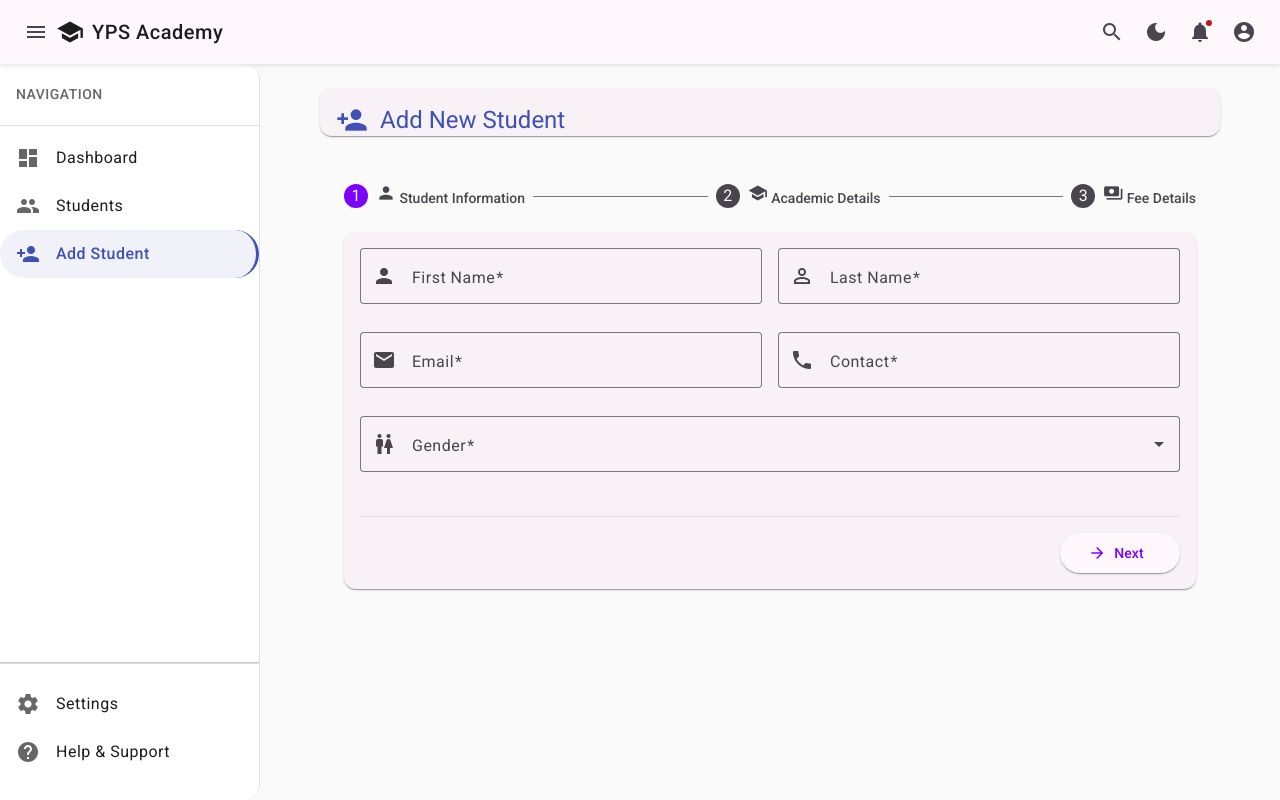
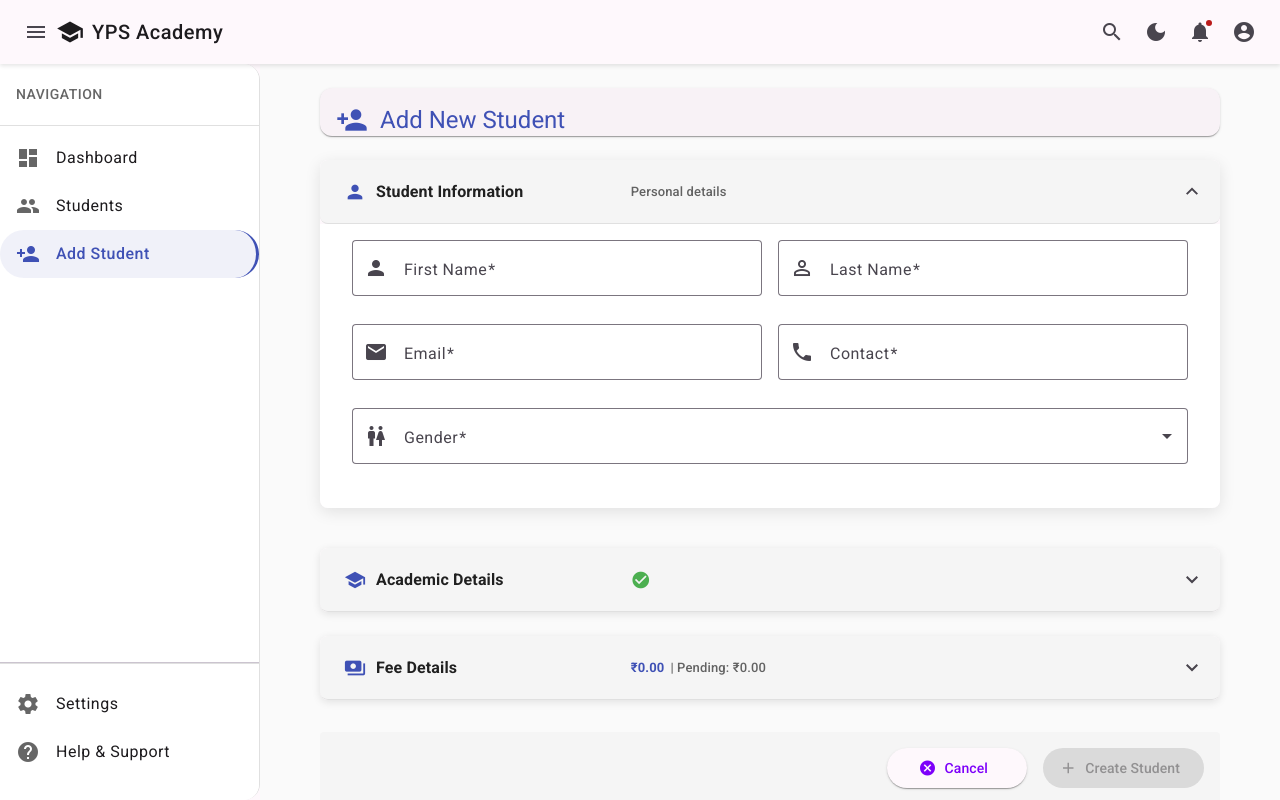
Before and after one commit to yps-academy-udgir/yps-academy-web, an Angular app in the folder frontend/: page /students/add in a window 1280 px wide. Built offline with nearby package versions, Linux system fonts and the light colour scheme.

Commit message:
student form converted into an accordian

```diff
--- a/frontend/src/app/features/student/components/student-form/student-form.component.html
+++ b/frontend/src/app/features/student/components/student-form/student-form.component.html
@@ -17,23 +17,31 @@
   <!-- Form -->
   @if (!loading()) {
     <form [formGroup]="studentForm" (ngSubmit)="onSubmit()" class="student-form">
-      <mat-stepper [linear]="true" #stepper>
-        <!-- Step 1: Student Information -->
-        <mat-step [stepControl]="studentInfoGroup" label="Student Information">
-          <ng-template matStepLabel>
-            <mat-icon>person</mat-icon>
+      <mat-accordion class="form-accordion" multi="false">
+
+        <!-- Panel 1: Student Information -->
+        <mat-expansion-panel class="form-panel" expanded="true">
+          <mat-expansion-panel-header class="panel-header">
+            <mat-panel-title class="panel-title">
+              <mat-icon class="panel-icon">person</mat-icon>
               Student Information
-          </ng-template>
+            </mat-panel-title>
+            <mat-panel-description class="panel-description">
+              @if (studentInfoGroup.valid) {
+                <mat-icon class="complete-icon">check_circle</mat-icon>
+              } @else {
+                Personal details
+              }
+            </mat-panel-description>
+          </mat-expansion-panel-header>
 
-          <mat-card class="form-section">
-            <mat-card-content>
+          <div class="panel-content">
             <div class="form-row">
               <mat-form-field appearance="outline" class="form-field">
                 <mat-label>First Name</mat-label>
                 <input matInput formControlName="firstName" placeholder="Enter first name" />
                 <mat-icon matPrefix>person</mat-icon>
-                  @if (studentForm.get('firstName')?.invalid &&
-                        studentForm.get('firstName')?.touched) {
+                @if (studentForm.get('firstName')?.invalid && studentForm.get('firstName')?.touched) {
                   <mat-error>{{ getErrorMessage('firstName') }}</mat-error>
                 }
               </mat-form-field>
@@ -42,8 +50,7 @@
                 <mat-label>Last Name</mat-label>
                 <input matInput formControlName="lastName" placeholder="Enter last name" />
                 <mat-icon matPrefix>person_outline</mat-icon>
-                  @if (studentForm.get('lastName')?.invalid &&
-                        studentForm.get('lastName')?.touched) {
+                @if (studentForm.get('lastName')?.invalid && studentForm.get('lastName')?.touched) {
                   <mat-error>{{ getErrorMessage('lastName') }}</mat-error>
                 }
               </mat-form-field>
@@ -54,8 +61,7 @@
                 <mat-label>Email</mat-label>
                 <input matInput type="email" formControlName="email" placeholder="student@example.com" />
                 <mat-icon matPrefix>email</mat-icon>
-                  @if (studentForm.get('email')?.invalid &&
-                        studentForm.get('email')?.touched) {
+                @if (studentForm.get('email')?.invalid && studentForm.get('email')?.touched) {
                   <mat-error>{{ getErrorMessage('email') }}</mat-error>
                 }
               </mat-form-field>
@@ -64,8 +70,7 @@
                 <mat-label>Contact</mat-label>
                 <input matInput type="tel" formControlName="contact" placeholder="+1 234 567 8900" />
                 <mat-icon matPrefix>phone</mat-icon>
-                  @if (studentForm.get('contact')?.invalid &&
-                        studentForm.get('contact')?.touched) {
+                @if (studentForm.get('contact')?.invalid && studentForm.get('contact')?.touched) {
                   <mat-error>{{ getErrorMessage('contact') }}</mat-error>
                 }
               </mat-form-field>
@@ -80,32 +85,31 @@
                   }
                 </mat-select>
                 <mat-icon matPrefix>wc</mat-icon>
-                  @if (studentForm.get('gender')?.invalid &&
-                        studentForm.get('gender')?.touched) {
+                @if (studentForm.get('gender')?.invalid && studentForm.get('gender')?.touched) {
                   <mat-error>{{ getErrorMessage('gender') }}</mat-error>
                 }
               </mat-form-field>
             </div>
+          </div>
+        </mat-expansion-panel>
 
-              <div class="step-actions">
-                <button mat-raised-button matStepperNext type="button" color="primary">
-                  <mat-icon>arrow_forward</mat-icon>
-                  Next
-                </button>
-              </div>
-            </mat-card-content>
-          </mat-card>
-        </mat-step>
+        <!-- Panel 2: Academic Details -->
+        <mat-expansion-panel class="form-panel">
+          <mat-expansion-panel-header class="panel-header">
+            <mat-panel-title class="panel-title">
+              <mat-icon class="panel-icon">school</mat-icon>
+              Academic Details
+            </mat-panel-title>
+            <mat-panel-description class="panel-description">
+              @if (academicDetailsGroup.valid) {
+                <mat-icon class="complete-icon">check_circle</mat-icon>
+              } @else {
+                Class, subjects & admission year
+              }
+            </mat-panel-description>
+          </mat-expansion-panel-header>
 
-        <!-- Step 2: Academic Details -->
-        <mat-step [stepControl]="academicDetailsGroup" label="Academic Details">
-          <ng-template matStepLabel>
-            <mat-icon>school</mat-icon>
-            Academic Details
-          </ng-template>
-
-          <mat-card class="form-section">
-            <mat-card-content formGroupName="academicDetails">
+          <div class="panel-content" formGroupName="academicDetails">
             <div class="form-row">
               <mat-form-field appearance="outline" class="form-field">
                 <mat-label>Year of Admission</mat-label>
@@ -149,30 +153,23 @@
                 Self Study Mode
               </mat-checkbox>
             </div>
+          </div>
+        </mat-expansion-panel>
 
-              <div class="step-actions">
-                <button mat-raised-button matStepperPrevious type="button">
-                  <mat-icon>arrow_back</mat-icon>
-                  Back
-                </button>
-                <button mat-raised-button matStepperNext type="button" color="primary">
-                  <mat-icon>arrow_forward</mat-icon>
-                  Next
-                </button>
-              </div>
-            </mat-card-content>
-          </mat-card>
-        </mat-step>
+        <!-- Panel 3: Fee Details -->
+        <mat-expansion-panel class="form-panel">
+          <mat-expansion-panel-header class="panel-header">
+            <mat-panel-title class="panel-title">
+              <mat-icon class="panel-icon">payments</mat-icon>
+              Fee Details
+            </mat-panel-title>
+            <mat-panel-description class="panel-description">
+              <span class="fee-badge">₹{{ calculatedFees() | number:'1.2-2' }}</span>
+              | Pending: ₹{{ pendingFees() | number:'1.2-2' }}
+            </mat-panel-description>
+          </mat-expansion-panel-header>
 
-        <!-- Step 3: Fee Details -->
-        <mat-step [stepControl]="feeDetailsGroup" label="Fee Details">
-          <ng-template matStepLabel>
-            <mat-icon>payments</mat-icon>
-            Fee Details
-          </ng-template>
-
-          <mat-card class="form-section">
-            <mat-card-content formGroupName="feeDetails">
+          <div class="panel-content" formGroupName="feeDetails">
             <!-- Fee Summary Display -->
             <div class="fee-summary">
               <div class="fee-summary-card">
@@ -193,7 +190,7 @@
               </div>
             </div>
 
-              <!-- Fee Breakdown (Collapsible) -->
+            <!-- Fee Breakdown (Nested Collapsible) -->
             <mat-expansion-panel class="fee-breakdown-panel">
               <mat-expansion-panel-header>
                 <mat-panel-title>
@@ -273,11 +270,16 @@
 
             <!-- Payment History (only in edit mode and if payments exist) -->
             @if (getPaymentHistory().length > 0) {
-                <div class="payment-history">
-                  <h3 class="section-title">
+              <mat-expansion-panel class="payment-history-panel">
+                <mat-expansion-panel-header>
+                  <mat-panel-title>
                     <mat-icon>history</mat-icon>
                     Payment History
-                  </h3>
+                  </mat-panel-title>
+                  <mat-panel-description>
+                    {{ getPaymentHistory().length }} record(s)
+                  </mat-panel-description>
+                </mat-expansion-panel-header>
 
                 <div class="payment-timeline">
                   @for (payment of getPaymentHistory(); track $index) {
@@ -295,14 +297,15 @@
                     </div>
                   }
                 </div>
+              </mat-expansion-panel>
+            }
           </div>
-              }
+        </mat-expansion-panel>
 
-              <div class="step-actions">
-                <button mat-raised-button matStepperPrevious type="button">
-                  <mat-icon>arrow_back</mat-icon>
-                  Back
-                </button>
+      </mat-accordion>
+
+      <!-- Form Actions -->
+      <div class="form-actions">
         <button
           mat-raised-button
           type="button"
@@ -326,10 +329,6 @@
           {{ submitButtonText() }}
         </button>
       </div>
-            </mat-card-content>
-          </mat-card>
-        </mat-step>
-      </mat-stepper>
     </form>
   }
 </div>
--- a/frontend/src/app/features/student/components/student-form/student-form.component.scss
+++ b/frontend/src/app/features/student/components/student-form/student-form.component.scss
@@ -73,50 +73,95 @@
   }
 }
 
-// Stepper styles
-mat-stepper {
-  background: transparent;
-}
+// Accordion / Expansion Panel styles
+.form-accordion {
+  display: flex;
+  flex-direction: column;
+  gap: 12px;
 
-.step-actions {
-  display: flex;
-  justify-content: flex-end;
-  gap: 16px;
-  margin-top: 24px;
-  padding-top: 16px;
-  border-top: 1px solid var(--border-color, #e0e0e0);
-
-  button {
-    min-width: 120px;
+  // Remove default accordion borders so panels appear separated
+  ::ng-deep .mat-expansion-panel + .mat-expansion-panel {
+    margin-top: 12px;
   }
 }
 
-::ng-deep {
-  .mat-step-label {
-    display: flex;
-    align-items: center;
-    gap: 8px;
+.form-panel {
+  border-radius: 8px !important;
+  box-shadow: 0 2px 8px var(--shadow-color, rgba(0, 0, 0, 0.08)) !important;
+  overflow: hidden;
+  transition: box-shadow 0.3s;
 
-    mat-icon {
-      font-size: 20px;
-      width: 20px;
-      height: 20px;
+  &.mat-expanded {
+    box-shadow: 0 4px 16px var(--shadow-color, rgba(0, 0, 0, 0.14)) !important;
+  }
+
+  // Override Material's default surface background so it respects dark/light theme
+  ::ng-deep {
+    &.mat-expansion-panel {
+      background-color: var(--background-secondary) !important;
+    }
+
+    .mat-expansion-panel-body {
+      background-color: var(--background-secondary);
     }
   }
+}
 
-  .mat-step-header {
-    &.cdk-keyboard-focused,
-    &.cdk-program-focused,
-    &:hover {
-      background-color: var(--background-secondary, rgba(0, 0, 0, 0.04));
-    }
+.panel-header {
+  height: 64px !important;
+  // Use solid CSS variables — no hardcoded colour fallbacks that break dark mode
+  background-color: var(--background-tertiary) !important;
+  border-bottom: 1px solid var(--border-color);
+
+  &:hover {
+    background-color: var(--background-hover) !important;
   }
+}
+
+.panel-title {
+  display: flex;
+  align-items: center;
+  gap: 10px;
+  font-size: 16px;
+  font-weight: 600;
+  color: var(--text-primary);
+}
+
+.panel-icon {
+  color: var(--primary-color, #1976d2);
+  font-size: 22px;
+  width: 22px;
+  height: 22px;
+}
+
+.panel-description {
+  display: flex;
+  align-items: center;
+  gap: 6px;
+  font-size: 13px;
+  color: var(--text-secondary);
+
+  .complete-icon {
+    color: var(--success-color, #4caf50);
+    font-size: 20px;
+    width: 20px;
+    height: 20px;
+  }
+
+  .fee-badge {
+    font-weight: 600;
+    color: var(--primary-color, #1976d2);
+  }
+}
+
+.panel-content {
+  padding: 16px 8px 8px;
 }
 
 // Fee Details Styles
 .fee-summary,
 .payment-section,
-.payment-history {
+.payment-history-panel {
   margin-bottom: 32px;
 }
 
@@ -160,16 +205,59 @@ mat-stepper {
   }
 }
 
+.payment-history-panel {
+  margin-bottom: 24px;
+  box-shadow: 0 2px 4px var(--shadow-color, rgba(0, 0, 0, 0.1));
+
+  ::ng-deep {
+    &.mat-expansion-panel {
+      background-color: var(--background-tertiary) !important;
+    }
+
+    .mat-expansion-panel-body {
+      background-color: var(--background-tertiary);
+    }
+
+    .mat-expansion-panel-header {
+      background-color: var(--background-tertiary) !important;
+
+      &:hover {
+        background-color: var(--background-hover) !important;
+      }
+    }
+
+    .mat-expansion-panel-header-title {
+      display: flex;
+      align-items: center;
+      gap: 8px;
+      color: var(--text-primary);
+      font-weight: 500;
+
+      mat-icon {
+        color: var(--success-color, #4caf50);
+      }
+    }
+  }
+}
+
 .fee-breakdown-panel {
   margin-bottom: 24px;
-  box-shadow: 0 2px 4px rgba(0, 0, 0, 0.1);
+  box-shadow: 0 2px 4px var(--shadow-color, rgba(0, 0, 0, 0.1));
 
   ::ng-deep {
+    &.mat-expansion-panel {
+      background-color: var(--background-tertiary) !important;
+    }
+
+    .mat-expansion-panel-body {
+      background-color: var(--background-tertiary);
+    }
+
     .mat-expansion-panel-header {
-      background-color: var(--background-secondary, #f5f5f5);
+      background-color: var(--background-tertiary) !important;
 
       &:hover {
-        background-color: var(--background-tertiary, #eeeeee) !important;
+        background-color: var(--background-hover) !important;
       }
     }
 
@@ -345,4 +433,12 @@ mat-stepper {
       width: 100%;
     }
   }
+
+  .form-actions {
+    flex-direction: column;
+
+    button {
+      width: 100%;
+    }
+  }
 }
```
Lines whose indentation alone changed are shown as unchanged.
